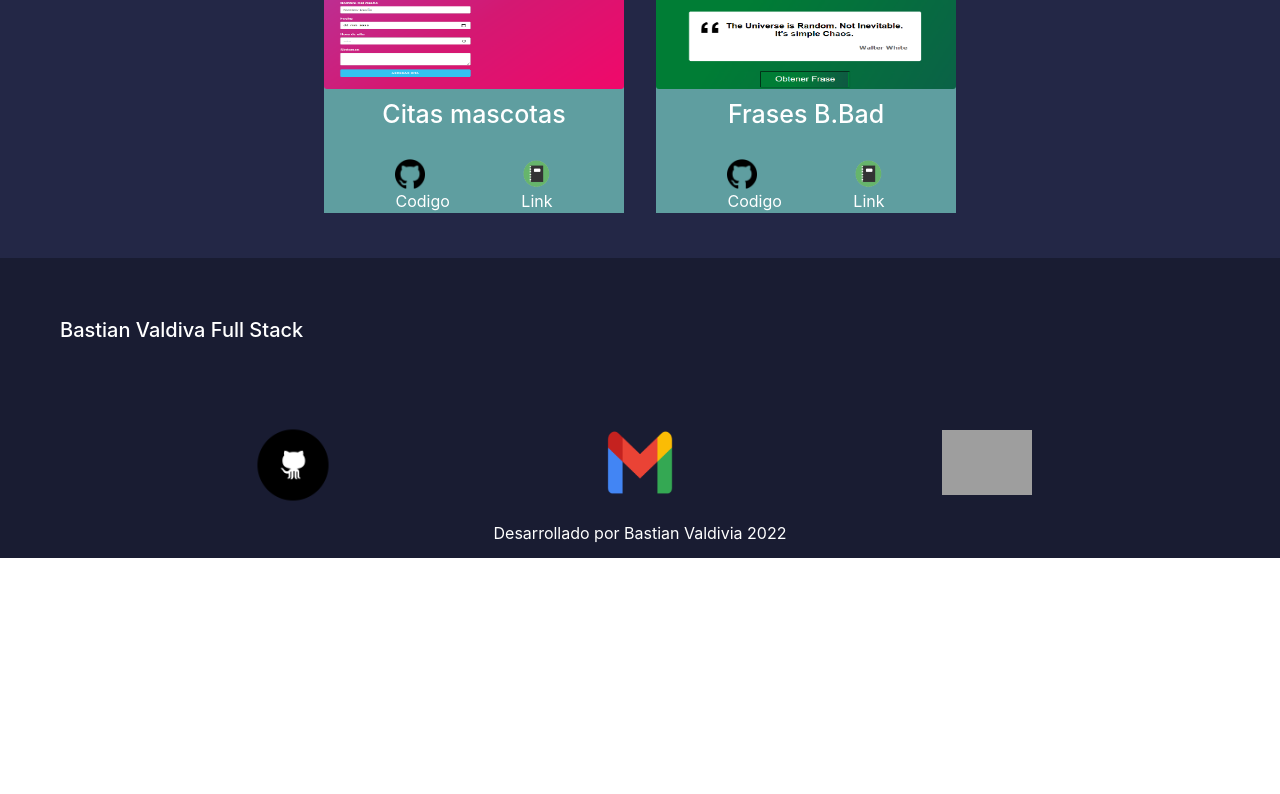
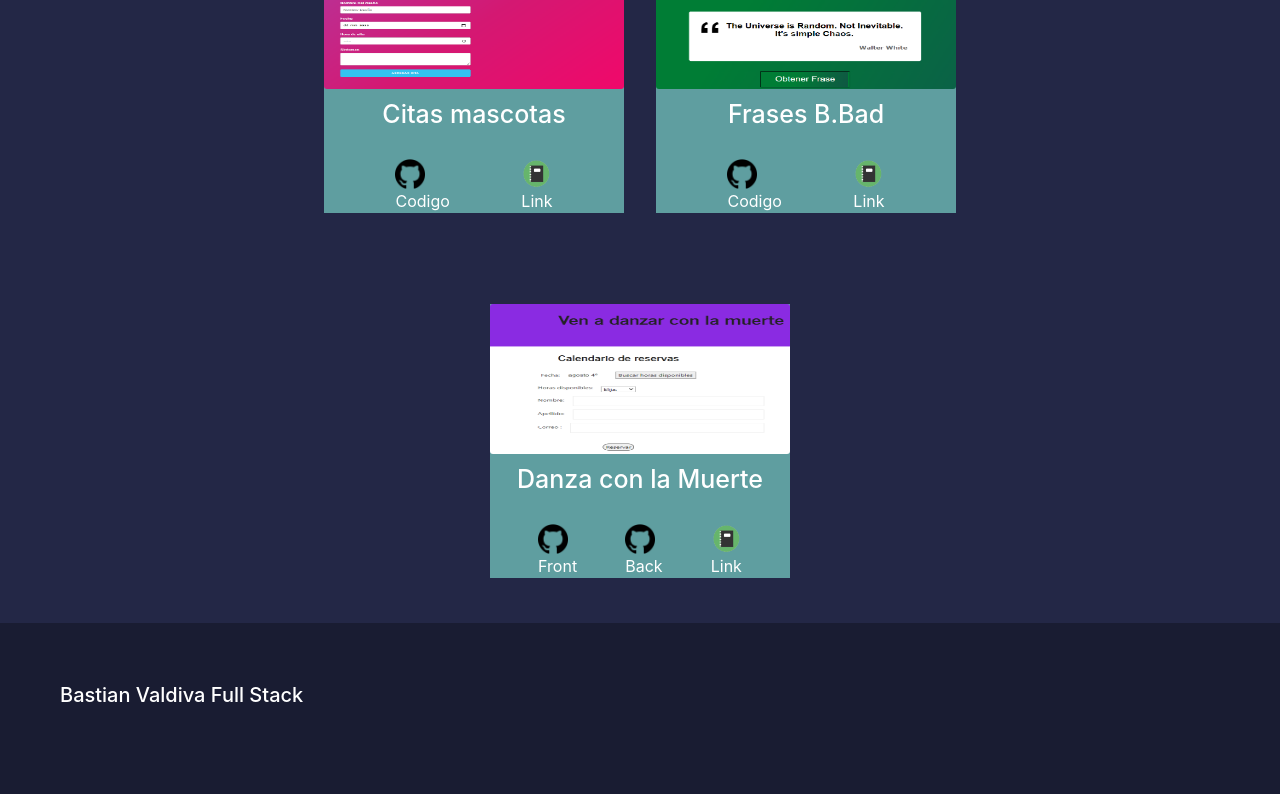
Before and after one commit to bastyyii/Mi_Portafolio, a React (Create React App) app: page / in a window 1280 px wide. Shown: the part 2727-3521 px from the top of the page. Before the commit the page ends 3285 px from the top, so only its background shows below. Built offline with nearby package versions, Linux system fonts and the light colour scheme; grey boxes are pictures that could not be loaded.

Commit message:
Add files via upload

```diff
--- a/src/components/Port.js
+++ b/src/components/Port.js
@@ -1,11 +1,11 @@
 import React from 'react';
 import git from '../img/icons/gitHub.png'
 import pro from '../img/icons/pro.png';
-import clima from '../img/port/clima.png';
 import restaurant from '../img/port/restaurant.png';
 import citas from '../img/port/citas.png';
 import bre from '../img/port/breaking.PNG';
 import cripto from '../img/port/cripto.png';
+import danza from '../img/port/danza.PNG'
 
 const Port = () => {
     return (
@@ -103,6 +103,33 @@ const Port = () => {
                     </div>
                 </div>
             </div>
+            <div className='contt'>
+                <div className='cardd'>
+                    <div className='card-img'>
+                        <img className='card-img' alt='Imagen Danza con Muerte' src={danza}/>
+                    </div>
+                    <div className='card-title'>
+                        <h2>Danza con la Muerte</h2>
+                    </div>
+                    <div className='port-links'>
+                        <a href='https://github.com/bastyyii/Cliente-Danza_muerte'>
+                            <img className='icons-git' alt='imagen de icono de git' src={git} />
+                            <br></br>
+                            Front
+                        </a>
+                        <a href='https://github.com/bastyyii/Server-Danza_con_la_muerte'>
+                            <img className='icons-git' alt='imagen de icono de git' src={git} />
+                            <br></br>
+                            Back
+                        </a>
+                        <a href='https://cosmic-monstera-0a43c1.netlify.app/'>
+                            <img className='icons-git' alt='imagen de icono de proyecto' src={pro}/>
+                            <br></br>
+                            Link
+                        </a>
+                    </div>
+                </div>
+            </div>
         </div>
     );
 }
```
